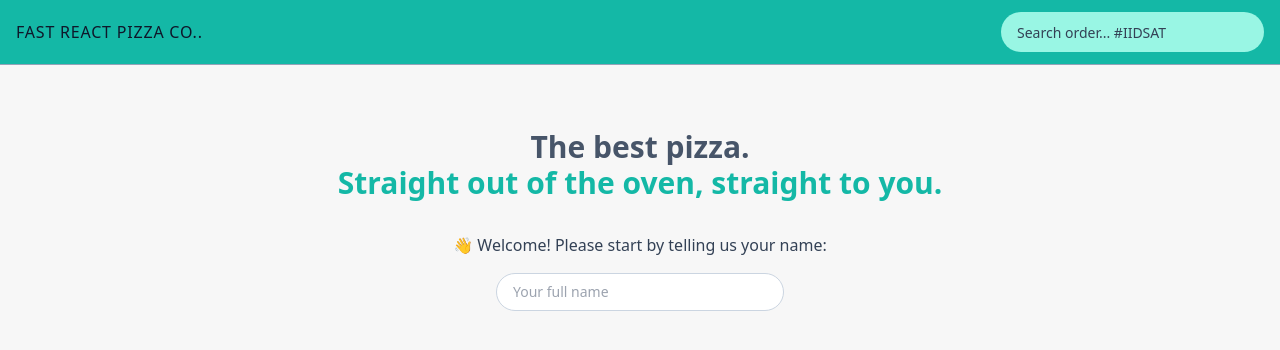
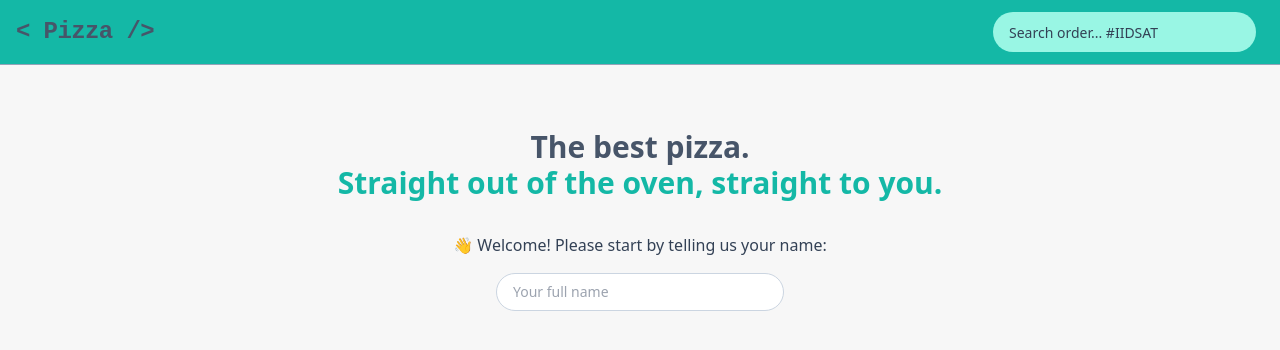
Before and after one commit to Shad-dil/fastReactPizzaCo, a React (Vite) app: page / in a window 1280 px wide. Shown: the top 350 px of the page. Built offline with nearby package versions, Linux system fonts and the light colour scheme.

Commit message:
changes in navbar

```diff
--- a/src/ui/Header.jsx
+++ b/src/ui/Header.jsx
@@ -5,13 +5,25 @@ import { Link } from "react-router-dom";
 const Header = () => {
   return (
     <header className="bg-teal-500  flex justify-between w-full items-center px-4 py-3 border-b border-slate-400">
-      <Link href="/" className="uppercase tracking-wider text-slate-900">
-        FAST REACT PIZZA CO..
+      <Link href="/"  className="text-2xl font-bold tracking-tight text-slate-600 dark:text-blue-400"
+          aria-label="Home"
+          style={{ fontFamily: "monospace" }}>
+
+
+
+          &lt; Pizza /&gt;
+
       </Link>
-      <div className="">
+      <div className="flex gap-2">
+        <div>
+
         <Searchorder />
+        </div>
+        <div className="my-2">
+
+        <Username />
+        </div>
       </div>
-        <Username />
     </header>
   );
 };
```
